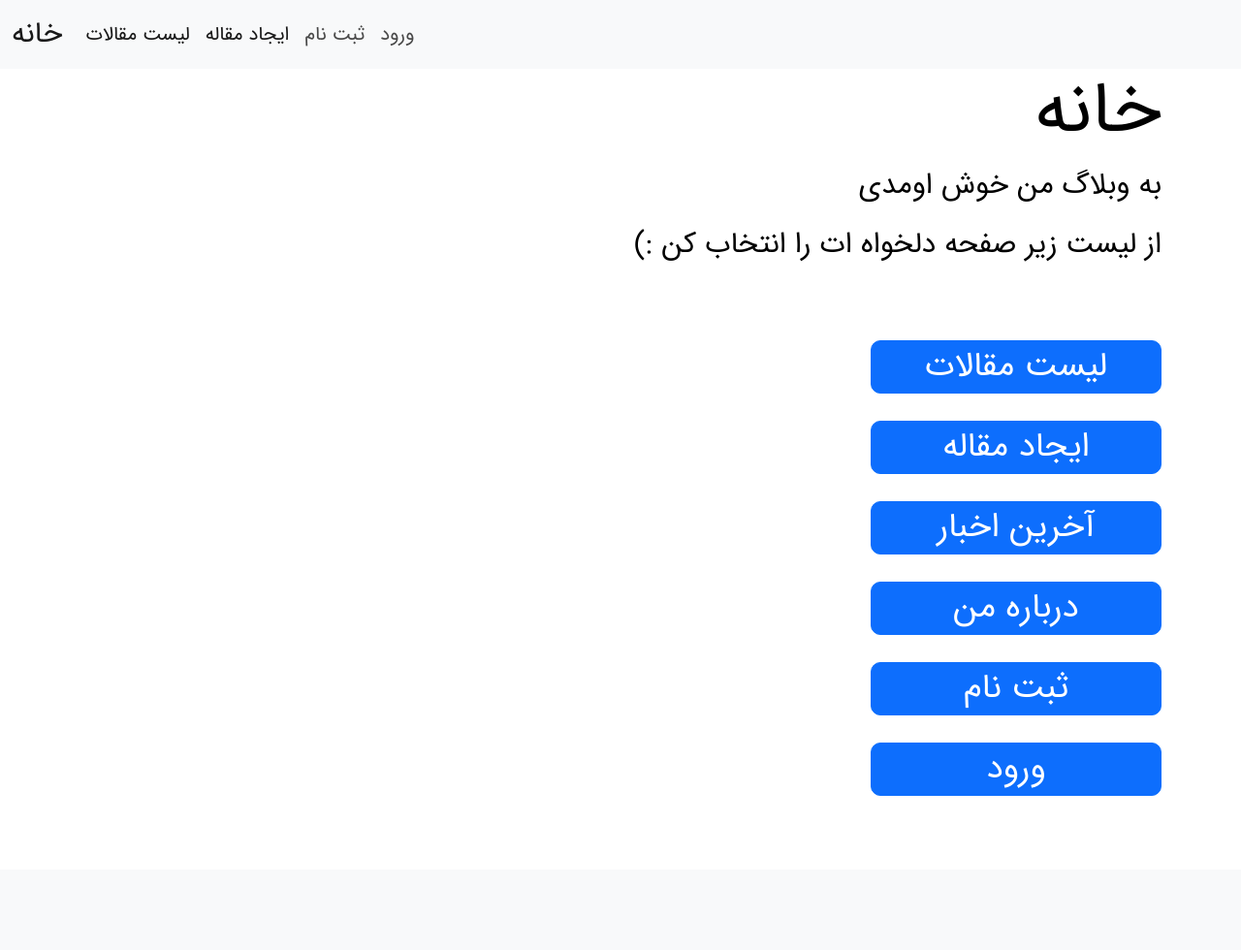
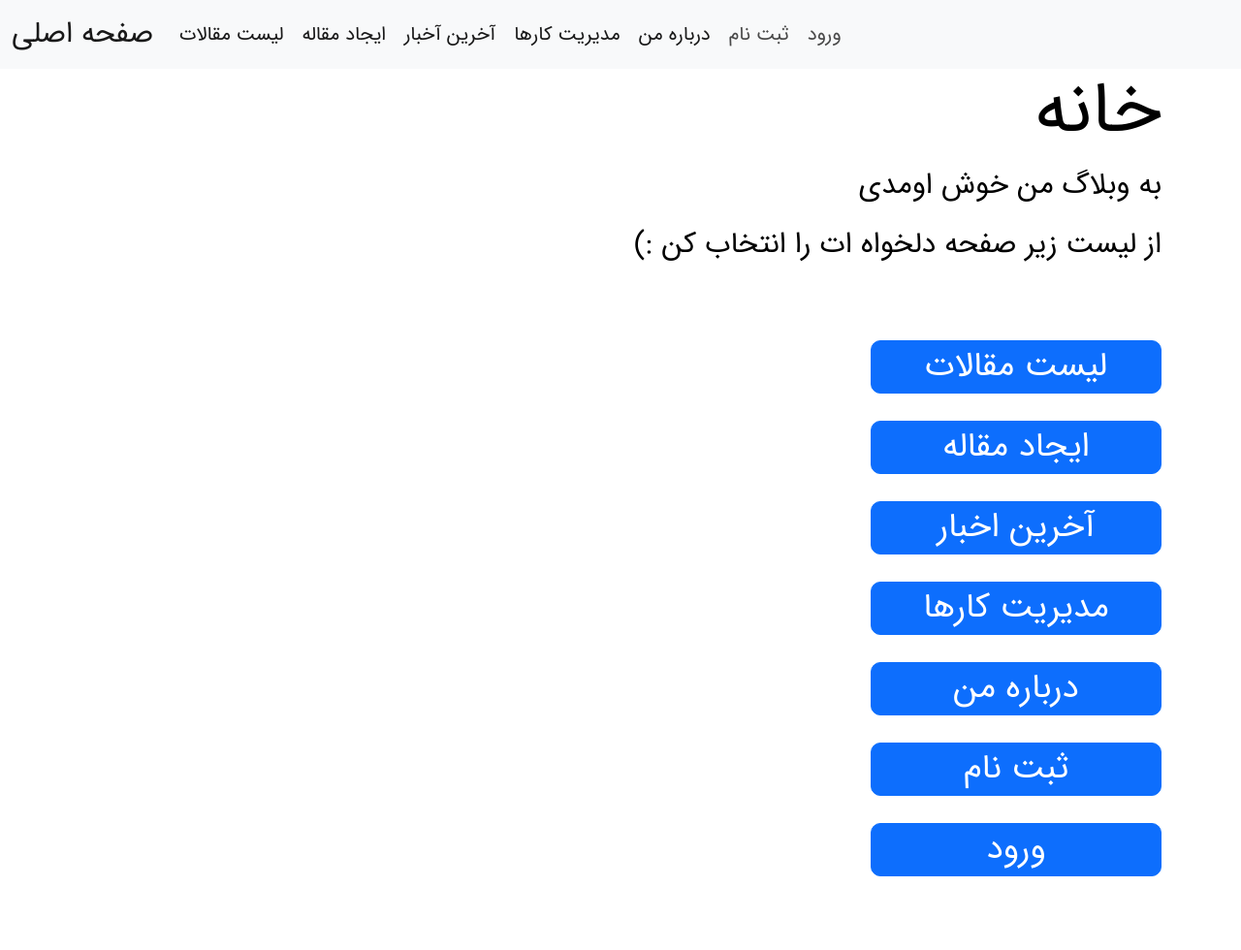
Before and after one commit to dori-dev/django-blog, a Django app: page / in a window 1280 px wide. Shown: the whole page at 97% size. Before the commit the page ends 821 px from the top, so only its background shows below. Run offline with Django 3.2, Linux system fonts and the light colour scheme.

Commit message:
update navbar

```diff
--- a/blog/assets/styles.css
+++ b/blog/assets/styles.css
@@ -290,3 +290,9 @@ a:visited {
 .mrt {
   margin-top: 15px;
 }
+
+
+.custom-nav {
+  margin-left: 3px;
+  /* font-size: 20px; */
+}
--- a/blog/templates/base.html
+++ b/blog/templates/base.html
@@ -16,36 +16,41 @@
     <!-- TODO change nav style and responsive it -->
     <nav style="font-size: 20px;" class="navbar navbar-expand-lg navbar-light bg-light">
       <div class="container-fluid">
-        <a style="font-size: 30px;" class="navbar-brand" href="{% url 'home' %}">خانه</a>
+        <a style="font-size: 30px;" class="navbar-brand" href="{% url 'home' %}">صفحه اصلی</a>
         <button class="navbar-toggler" type="button" data-bs-toggle="collapse" data-bs-target="#navbarNav" aria-controls="navbarNav" aria-expanded="false" aria-label="Toggle navigation">
           <span class="navbar-toggler-icon"></span>
         </button>
         <div class="collapse navbar-collapse" id="navbarNav">
           <ul class="navbar-nav">
             <li class="nav-item">
-              <a class="nav-link active" aria-current="page" href="{% url 'articles:list' %}">لیست مقالات</a>
+              <a class="nav-link active custom-nav" aria-current="page" href="{% url 'articles:list' %}">لیست مقالات</a>
             </li>
             <li class="nav-item">
-              <a class="nav-link active" aria-current="page" href="{% url 'articles:create' %}">ایجاد مقاله</a>
+              <a class="nav-link active custom-nav" aria-current="page" href="{% url 'articles:create' %}">ایجاد مقاله</a>
             </li>
-
-            <!-- <li class="nav-item">
-              <a class="nav-link" href="#">contact us</a>
-            </li> -->
-
+            <li class="nav-item">
+              <a class="nav-link active custom-nav" aria-current="page" href="{% url 'news' %}">آخرین آخبار</a>
+            </li>
+            <!-- TODO -->
+            <li class="nav-item">
+              <a class="nav-link active custom-nav" aria-current="page" href="">مدیریت کارها</a>
+            </li>
+            <li class="nav-item">
+              <a class="nav-link active custom-nav" aria-current="page" href="{% url 'about' %}">درباره من</a>
+            </li>
             {% if user.is_authenticated %}
             <form action="{% url 'accounts:logout' %}" method="post">
               {% csrf_token %}
               <li class="nav-item">
-                <button style="color: #494949;" class="btn nav-link">خروج از حساب</button>
+                <button class="btn nav-link active custom-nav" aria-current="page" style="color: #333333; font-size: large;">خروج از حساب</button>
               </li>
             </form>
             {% else %}
             <li class="nav-item">
-              <a style="color: #494949;" class="nav-link" href="{% url 'accounts:register' %}">ثبت نام</a>
+              <a style="color: #494949;" class="nav-link active custom-nav" aria-current="page" href="{% url 'accounts:register' %}">ثبت نام</a>
             </li>
             <li class="nav-item">
-              <a style="color: #494949;" class="nav-link" href="{% url 'accounts:login' %}">ورود</a>
+              <a style="color: #494949;" class="nav-link active custom-nav" aria-current="page" href="{% url 'accounts:login' %}">ورود</a>
             </li>
             {% endif %}
 
--- a/blog/templates/home.html
+++ b/blog/templates/home.html
@@ -1,6 +1,6 @@
 {% extends 'base.html' %}
 
-{% block title %}صفحه اصلی{% endblock title %}
+{% block title %}دری بلاگ{% endblock title %}
 
 
 {% block content %}
@@ -28,6 +28,12 @@
 <div class="button-div">
   <form action="{% url 'news' %}">
   <button class="btn btn-primary home-btn">آخرین اخبار</button>
+</form>
+</div>
+<!-- TODO -->
+<div class="button-div">
+  <form action="">
+  <button class="btn btn-primary home-btn">مدیریت کارها</button>
 </form>
 </div>
 
```
Also changed, not shown: blog/db.sqlite3.
